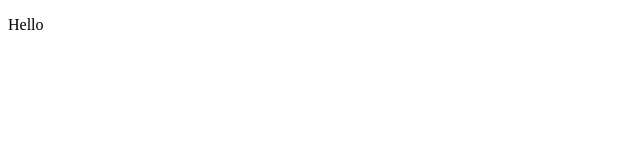
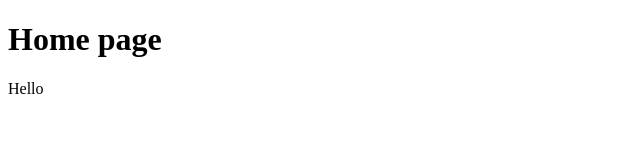
Before and after one commit to diegogithub00/Myhomepage, a plain HTML site: page frontdoor/index.html in a window 1280 px wide. Shown: the whole page, without its empty margins (0-640 px from the left). Drawn offline with Linux system fonts and the light colour scheme.

Commit message:
Aggiunto un header h1 alla pagina

```diff
--- a/frontdoor/index.html
+++ b/frontdoor/index.html
@@ -2,10 +2,12 @@
 <html>
 <head>
 <meta charset="ISO-8859-1">
-<title>LA mia Home page</title>
+<title>La mia Home page</title>
 </head>
 <body>
-<header><p>Hello</p></header>
+<header>
+<h1>Home page </h1>
+<p>Hello</p></header>
 <footer></footer>
 </body>
 </html>
```
